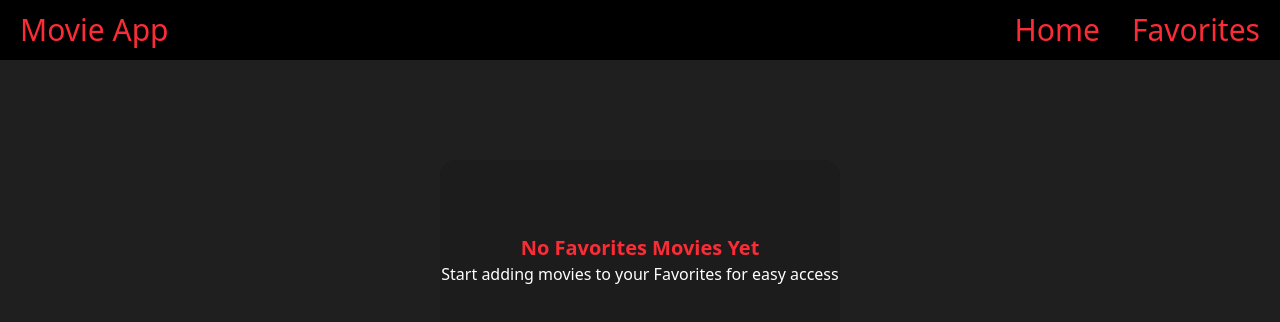
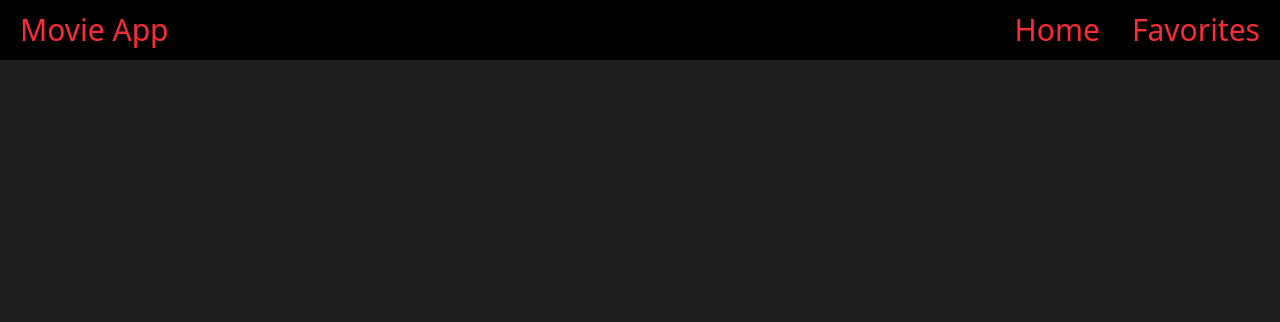
Before and after one commit to LakshrajChauhan13/MovieApp, a React (Vite) app: page /favorites in a window 1280 px wide. Shown: the top 322 px of the page. Built offline with nearby package versions, Linux system fonts and the light colour scheme.

Commit message:
path modified

```diff
--- a/src/App.jsx
+++ b/src/App.jsx
@@ -16,8 +16,8 @@ function App() {
    <div>
     <Navbar />
     <Routes>
-      <Route path='/' element={<Home />} />
-      <Route path='/favorites' element={<Favorites />} />
+      <Route path='/MovieApp' element={<Home />} />
+      <Route path='/MovieApp/favorites' element={<Favorites />} />
     </Routes>
 
     {/* <MovieCard /> */}
--- a/src/components/Navbar.jsx
+++ b/src/components/Navbar.jsx
@@ -8,8 +8,8 @@ const Navbar = () => {
         <div className='px-5 py-3 text-3xl font-thin text-red-500 flex justify-between items-center bg-black '>
             <div> Movie App </div>
             <div className='flex justify-between items-center gap-8'>
-                <Link to="/"> Home </Link>
-                <Link to="/favorites"> Favorites </Link>
+                <Link to="/MovieApp"> Home </Link>
+                <Link to="/MovieApp/favorites"> Favorites </Link>
             </div>
         </div>
   )
```
